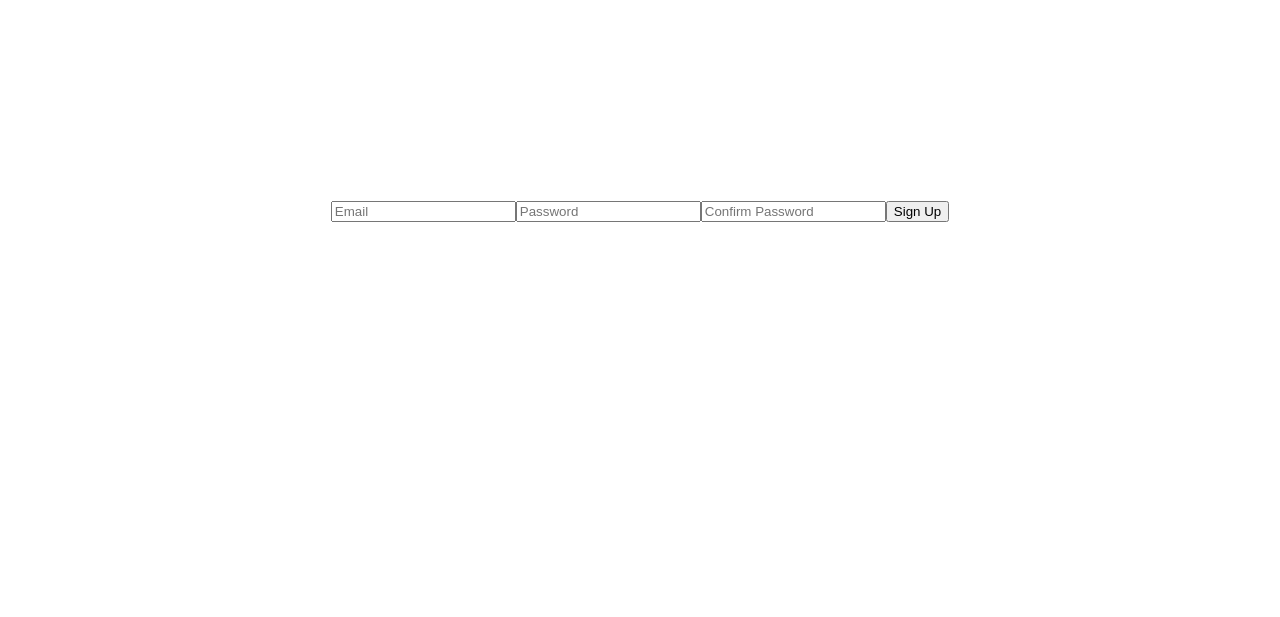
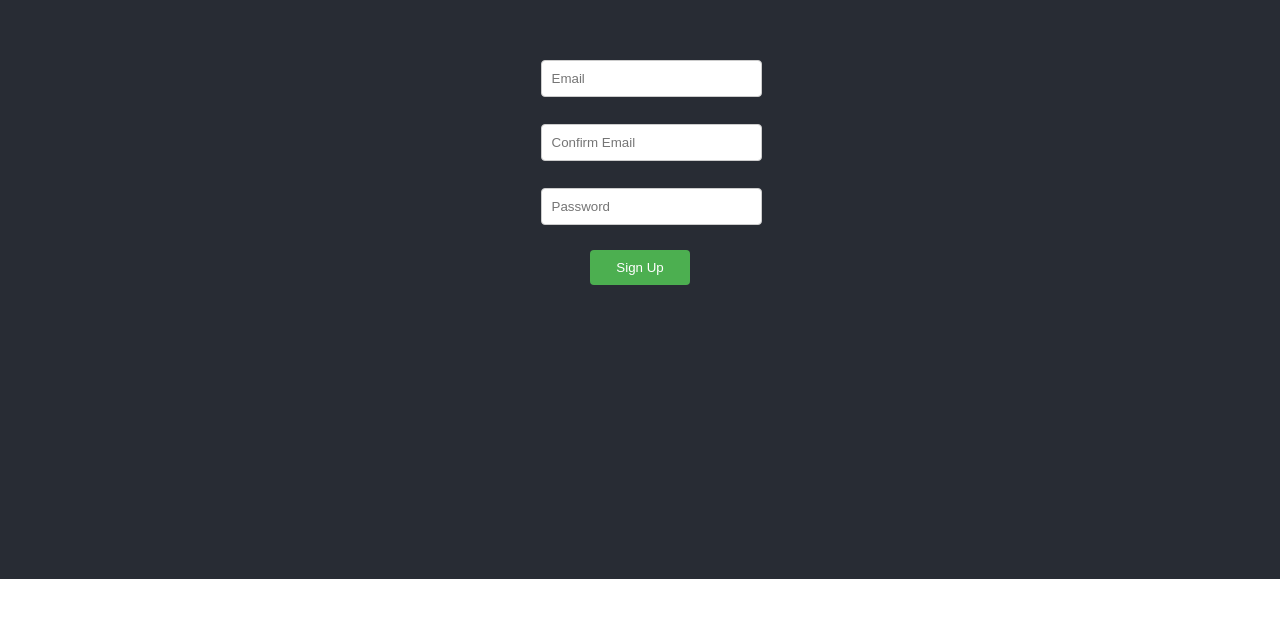
Before and after one commit to BitBuilder2024/Alumni-Avenue, a React (Create React App) app in the folder client/: page / in a window 1280 px wide. Shown: the part 221-838 px from the top of the page. After the commit the page ends 800 px from the top, so only its background shows below. Built offline with nearby package versions, Linux system fonts and the light colour scheme.

Commit message:
Updated App.css and App.js to make the sign up page a little more elegant:)

```diff
--- a/client/src/App.css
+++ b/client/src/App.css
@@ -1,64 +1,43 @@
-/* App.css */
-body {
-  margin: 0;
-  font-family: 'Segoe UI', Tahoma, Geneva, Verdana, sans-serif;
-  background-color: #f4f4f4;
-  color: #333;
-}
-
 .App {
   text-align: center;
-  font-family: 'Arial', sans-serif;
 }
 
 .App-header {
-  background-color: #fff;
+  background-color: #282c34;
   min-height: 100vh;
   display: flex;
   flex-direction: column;
   align-items: center;
   justify-content: center;
-  padding: 2rem;
+  font-size: calc(10px + 2vmin);
+  color: white;
 }
 
-.App-logo {
-  height: 20vmin;
-  pointer-events: none;
+.signup-form {
+  max-width: 300px;
+  margin: auto;
 }
 
-.form-input,
-.form-button {
-  display: block;
-  width: 90%;
-  max-width: 350px;
-  padding: 1em;
-  margin: 0.5em auto;
-  border: none;
-  border-radius: 5px;
-  box-shadow: 0px 0px 15px rgba(0, 0, 0, 0.1);
+.form-group {
+  margin-bottom: 15px;
 }
 
 .form-input {
-  background-color: #e8e8e8;
-  color: #333;
+  width: 100%;
+  padding: 10px;
+  margin-bottom: 10px;
+  border: 1px solid #ccc;
+  border-radius: 4px;
 }
 
 .form-button {
+  width: 50%;
+  padding: 10px;
+  margin: 10px auto;
+  border: none;
+  border-radius: 4px;
   background-color: #4CAF50;
   color: white;
-  font-size: 1em;
   cursor: pointer;
-  transition: background-color 0.3s ease;
+  display: block;
 }
-
-.form-button:hover {
-  background-color: #45a049;
-}
-
-/* General styles for links */
-.App-link {
-  color: #61dafb;
-  text-decoration: none;
-}
-
-/* Add other styles as needed */
--- a/client/src/App.js
+++ b/client/src/App.js
@@ -1,13 +1,41 @@
 import React from 'react';
 import './App.css';
-import SignUp from './SignUp'; // Adjust this import path to where your SignUp component is located
 
 function App() {
   return (
     <div className="App">
       <header className="App-header">
-        {/* Include the SignUp component here */}
-        <SignUp />
+        <form className="signup-form">
+          <div className="form-group">
+            <input
+              type="email"
+              className="form-input"
+              placeholder="Email"
+              required
+            />
+          </div>
+          <div className="form-group">
+            <input
+              type="email"
+              className="form-input"
+              placeholder="Confirm Email"
+              required
+            />
+          </div>
+          <div className="form-group">
+            <input
+              type="password"
+              className="form-input"
+              placeholder="Password"
+              required
+            />
+          </div>
+          <div className="form-group">
+            <button type="submit" className="form-button">
+              Sign Up
+            </button>
+          </div>
+        </form>
       </header>
     </div>
   );
```
